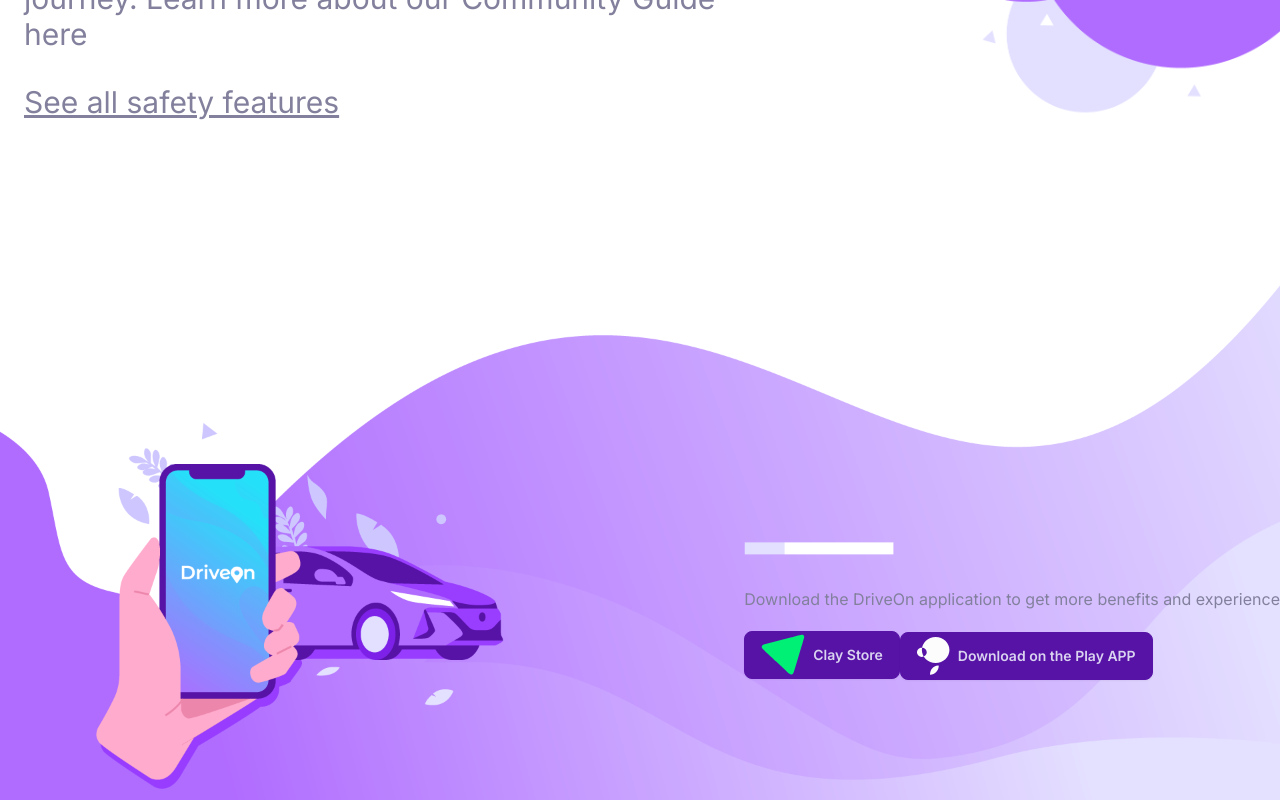
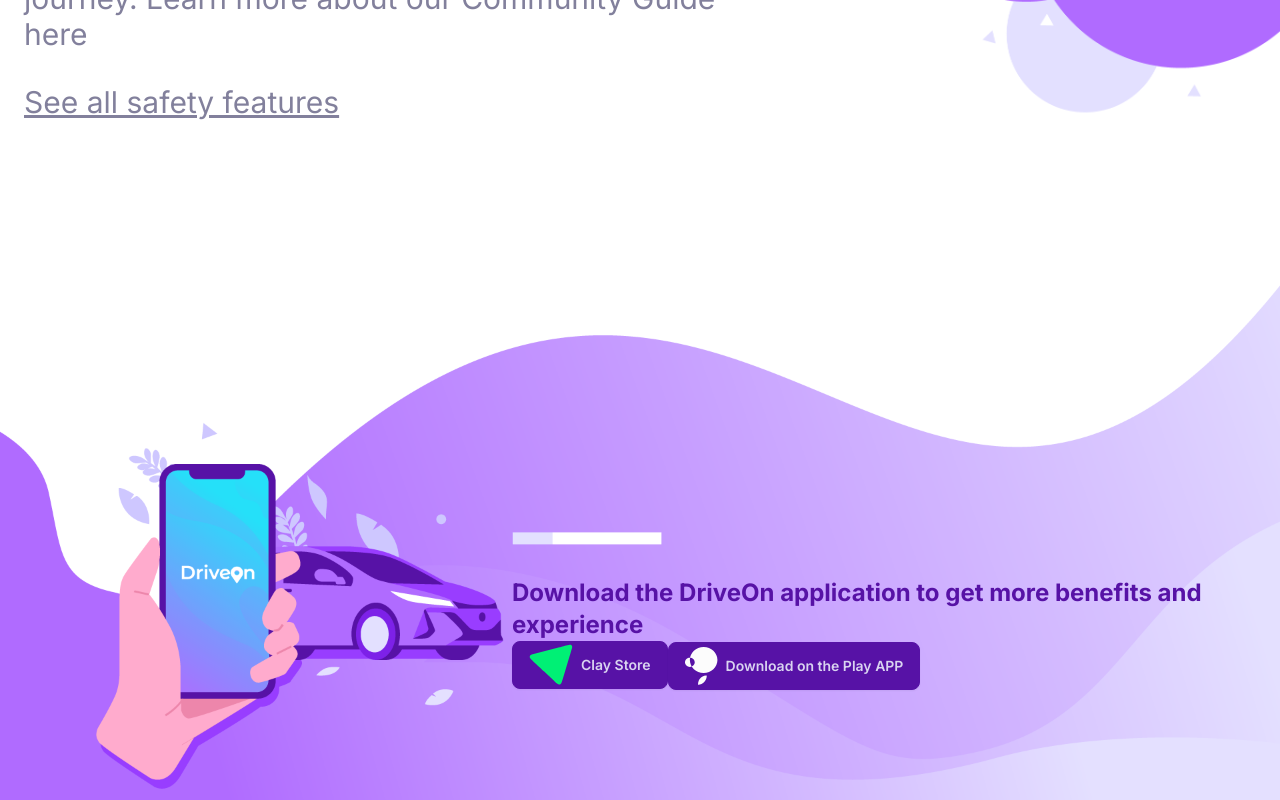
Before and after one commit to gstvcampos/test-tupiniquim, a Next.js app: page / in a window 1280 px wide. Shown: the part 2740-3540 px from the top of the page. Built offline with nearby package versions, Linux system fonts and the light colour scheme.

Commit message:
feat: downloadSection

```diff
--- a/components/DownloadSection.tsx
+++ b/components/DownloadSection.tsx
@@ -14,8 +14,8 @@
       }}
     >
       <div className="w-full h-[400px] md:h-[700px] lg:h-[950px]">
-        <div className="max-w-screen-xl flex items-center justify-end h-full">
-          <div className="flex flex-col w-">
+        <div className="max-w-screen-xl mx-auto h-full w-full flex justify-end">
+          <div className="w-3/5 h-full flex flex-col justify-center">
             <Image
               className="py-8"
               src="/linha-white.png"
@@ -23,10 +23,10 @@
               width={150}
               height={100}
             />
-            <p className="mb-5 text-neutral">
+            <h2 className="font-bold text-2xl text-primary">
               Download the DriveOn application to get more benefits and
               experience
-            </p>
+            </h2>
             <div>
               <button className="btn btn-primary">
                 <ClayStoreIcon />
```
